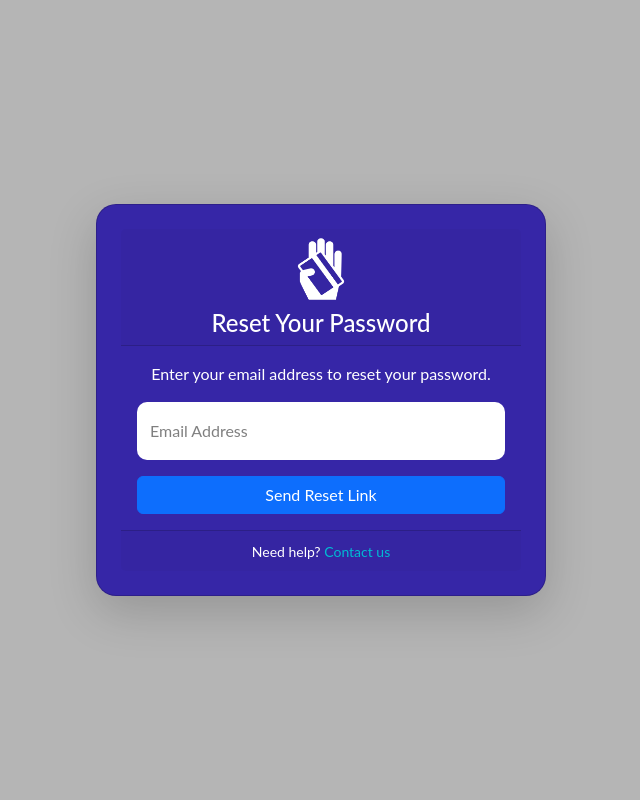
After one commit to allanabiud/EasyPay, a Django app: page /password-reset/ in a window 1280 px wide. The commit adds this page. Shown: the whole page, without its empty margins (319-959 px from the left). Run offline with Django 5.2, Linux system fonts and the light colour scheme.

Commit message:
added password reset functionality

```diff
--- /dev/null
+++ b/src/authentication/templates/request_password_reset.html
@@ -0,0 +1,43 @@
+{% extends "layouts/form_layout.html" %}
+{% load static %}
+{% block title %}
+  <title>Password Reset Request | EasyPay</title>
+{% endblock title %}
+{% block content %}
+  <div class="form-container">
+    <div class="card shadow-lg p-4 form-card password-reset-card">
+      <div class="card-header text-center">
+        <div id="account_page_logo" class="mb-2">
+          <a href="{% url 'home' %}">
+            <img src="{% static 'images/logo-white.png' %}"
+                 alt=""
+                 width="48"
+                 height="64">
+          </a>
+        </div>
+        <h4 class="mb-0">Reset Your Password</h4>
+      </div>
+      <div class="card-body">
+        <p class="text-center">Enter your email address to reset your password.</p>
+        <form method="post">
+          {% csrf_token %}
+          <div class="form-floating mb-3">
+            <input type="email"
+                   class="form-control"
+                   name="email"
+                   id="email"
+                   placeholder="Enter your email"
+                   required />
+            <label for="email" class="form-label text-black-50">Email Address</label>
+          </div>
+          <button type="submit" class="btn btn-primary w-100">Send Reset Link</button>
+        </form>
+      </div>
+      <div class="card-footer text-center">
+        <small>
+          Need help? <a href="{% url 'contact_admin' %}">Contact us</a>
+        </small>
+      </div>
+    </div>
+  </div>
+{% endblock content %}
--- a/src/authentication/urls.py
+++ b/src/authentication/urls.py
@@ -1,9 +1,21 @@
 from django.urls import path
 
-from .views import resend_otp, verify_code, verify_employee
+from .views import (
+    request_password_reset,
+    resend_otp,
+    reset_password_form,
+    verify_code,
+    verify_employee,
+)
 
 urlpatterns = [
     path("verify/", verify_employee, name="verify_employee"),
     path("verify-code/", verify_code, name="verify_code"),
     path("resend-otp/<str:id_number>/", resend_otp, name="resend_otp"),
+    path("password-reset/", request_password_reset, name="request_password_reset"),
+    path(
+        "password-reset/<uidb64>/<token>/",
+        reset_password_form,
+        name="reset_password_form",
+    ),
 ]
--- a/src/authentication/views.py
+++ b/src/authentication/views.py
@@ -1,10 +1,13 @@
 from django.contrib import messages
+from django.contrib.auth.models import User
+from django.core.cache import cache
 from django.shortcuts import redirect, render
 from django.urls import reverse
+from django.utils.http import urlsafe_base64_decode
 
 from management.models import Employee
 
-from .utils import send_otp, verify_otp
+from .utils import send_otp, send_password_reset, verify_otp
 
 
 def verify_employee(request):
@@ -93,3 +96,59 @@ def resend_otp(request, id_number):
 
     # Redirect to verify_code with id_number as a query parameter
     return redirect(f"{reverse('verify_code')}?id_number={id_number}")
+
+
+def request_password_reset(request):
+    if request.method == "POST":
+        email = request.POST.get("email")
+        try:
+            user = User.objects.get(email=email)
+
+            # Call the function to send the password reset email
+            send_password_reset(request, user)
+
+            messages.success(
+                request,
+                "If your email is registered, a password reset link has been sent.",
+            )
+        except User.DoesNotExist:
+            # Do not reveal user existence
+            messages.success(
+                request,
+                "If your email is registered, a password reset link has been sent.",
+            )
+        return redirect("request_password_reset")
+
+    return render(request, "request_password_reset.html")
+
+
+def reset_password_form(request, uidb64, token):
+    try:
+        uid = urlsafe_base64_decode(uidb64).decode()
+        user = User.objects.get(pk=uid)
+
+        # Check if token is valid
+        cached_user_id = cache.get(token)
+        if cached_user_id != user.pk:
+            messages.error(request, "Invalid or expired password reset link.")
+            return redirect("request_password_reset")
+    except (User.DoesNotExist, ValueError):
+        messages.error(request, "Invalid password reset link.")
+        return redirect("request_password_reset")
+
+    if request.method == "POST":
+        password = request.POST.get("new_password1")
+        password_confirm = request.POST.get("new_password2")
+
+        if password != password_confirm:
+            messages.error(request, "Passwords do not match.")
+        else:
+            user.set_password(password)
+            user.save()
+            cache.delete(token)  # Invalidate the token
+            messages.success(request, "Password reset successfully.")
+            return redirect("login_employee")
+
+    return render(
+        request, "reset_password_form.html", {"uidb64": uidb64, "token": token}
+    )
--- a/src/employees/templates/login_employee.html
+++ b/src/employees/templates/login_employee.html
@@ -43,7 +43,7 @@
       </div>
       <div class="card-footer text-center">
         <div class="forgot-password-text mb-2">
-          <small>Forgot your password? <a href="">Reset Password</a></small>
+          <small>Forgot your password? <a href="{% url 'request_password_reset' %}">Reset Password</a></small>
         </div>
         <div class="missing-account-text">
           <small>Don't have an account? <a href="{% url 'verify_employee' %}">Verify your Account</a></small>
--- a/src/main/static/css/forms.css
+++ b/src/main/static/css/forms.css
@@ -32,6 +32,10 @@ a:hover {
   background-color: #3626a7;
   color: #ffffff;
   border-radius: 20px;
+}
+
+.password-reset-card {
+  width: 450px;
 }
 
 /* Form Elements */
--- a/src/main/templates/layouts/form_layout.html
+++ b/src/main/templates/layouts/form_layout.html
@@ -14,6 +14,9 @@
           crossorigin="anonymous">
     {# Custom CSS #}
     <link rel="stylesheet" href="{% static 'css/forms.css' %}">
+    {# Bootstrap Icons #}
+    <link rel="stylesheet"
+          href="https://cdn.jsdelivr.net/npm/bootstrap-icons@1.11.3/font/bootstrap-icons.min.css">
   </head>
   <body>
     <!-- Toast Container -->
```
Also changed, not shown: src/authentication/templates/password_reset_email.html (added, +67 -0 lines), src/authentication/templates/reset_password_form.html (added, +52 -0 lines), src/authentication/utils.py (+50 -0 lines), src/easy_pay/settings.py (+11 -1 lines), src/db.sqlite3.
